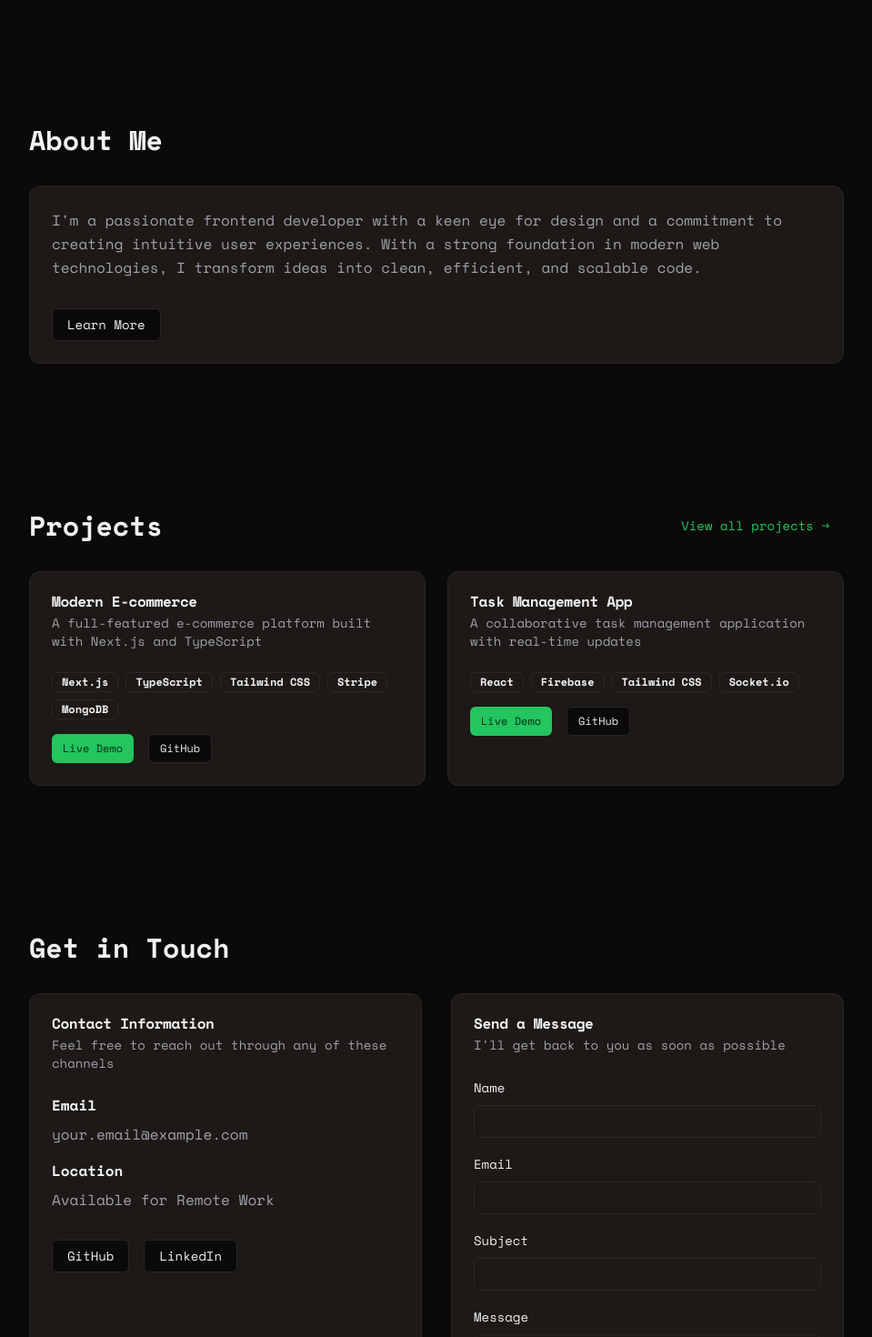
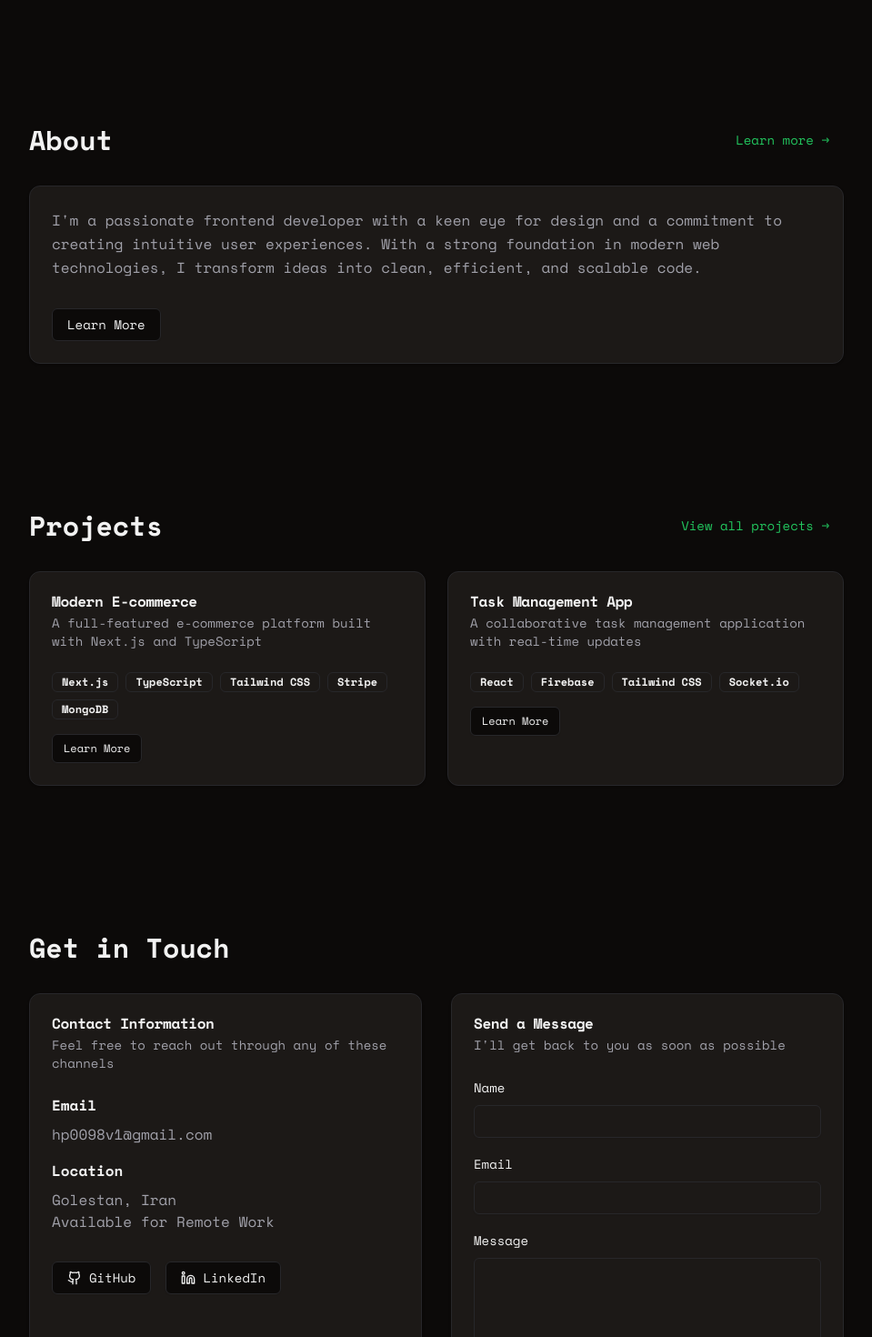
Before and after one commit to hp0098v1/portfolio, a Next.js app: page / in a window 1280 px wide. Shown: the part 680-2150 px from the top of the page at 91% size, without its empty margins (160-1119 px from the left). Built offline with nearby package versions, Linux system fonts and the light colour scheme.

Commit message:
fix home page

```diff
--- a/src/components/home/about-preview.tsx
+++ b/src/components/home/about-preview.tsx
@@ -6,7 +6,12 @@ export function AboutPreview() {
   return (
     <section className='py-20 px-4'>
       <div className='max-w-4xl mx-auto'>
-        <h2 className='text-3xl font-bold mb-8'>About Me</h2>
+        <div className='flex justify-between items-center mb-8'>
+          <h2 className='text-3xl font-bold'>About</h2>
+          <Button asChild variant='link'>
+            <Link href='/projects'>Learn more →</Link>
+          </Button>
+        </div>
         <Card>
           <CardContent className='p-6'>
             <p className='text-muted-foreground leading-relaxed mb-8'>
--- a/src/components/home/contact.tsx
+++ b/src/components/home/contact.tsx
@@ -1,4 +1,7 @@
 'use client';
+
+import { useState } from 'react';
+import { Github, Linkedin } from 'lucide-react';
 
 import { socialLinks } from '@/constants';
 import { Button } from '@/components/ui/button';
@@ -12,13 +15,11 @@ import {
 import { Input } from '@/components/ui/input';
 import { Label } from '@/components/ui/label';
 import { Textarea } from '@/components/ui/textarea';
-import { useState } from 'react';
 
 export function Contact() {
   const [formData, setFormData] = useState({
     name: '',
     email: '',
-    subject: '',
     message: '',
   });
 
@@ -63,6 +64,8 @@ export function Contact() {
               <div>
                 <h3 className='font-semibold mb-2'>Location</h3>
                 <p className='text-muted-foreground'>
+                  {socialLinks.location}
+                  <br />
                   Available for Remote Work
                 </p>
               </div>
@@ -73,7 +76,7 @@ export function Contact() {
                     target='_blank'
                     rel='noopener noreferrer'
                   >
-                    GitHub
+                    <Github /> GitHub
                   </a>
                 </Button>
                 <Button asChild variant='outline'>
@@ -82,7 +85,7 @@ export function Contact() {
                     target='_blank'
                     rel='noopener noreferrer'
                   >
-                    LinkedIn
+                    <Linkedin /> LinkedIn
                   </a>
                 </Button>
               </div>
@@ -122,17 +125,6 @@ export function Contact() {
                 </div>
 
                 <div className='space-y-2'>
-                  <Label htmlFor='subject'>Subject</Label>
-                  <Input
-                    id='subject'
-                    name='subject'
-                    value={formData.subject}
-                    onChange={handleChange}
-                    required
-                  />
-                </div>
-
-                <div className='space-y-2'>
                   <Label htmlFor='message'>Message</Label>
                   <Textarea
                     id='message'
--- a/src/components/home/hero.tsx
+++ b/src/components/home/hero.tsx
@@ -1,6 +1,7 @@
 import { socialLinks } from '@/constants';
 import { Button } from '@/components/ui/button';
 import Link from 'next/link';
+import { Github, Linkedin } from 'lucide-react';
 
 export function Hero() {
   return (
@@ -23,7 +24,7 @@ export function Hero() {
               target='_blank'
               rel='noopener noreferrer'
             >
-              GitHub
+              <Github /> GitHub
             </a>
           </Button>
           <Button asChild variant='outline'>
@@ -32,7 +33,7 @@ export function Hero() {
               target='_blank'
               rel='noopener noreferrer'
             >
-              LinkedIn
+              <Linkedin /> LinkedIn
             </a>
           </Button>
         </div>
--- a/src/components/home/projects-preview.tsx
+++ b/src/components/home/projects-preview.tsx
@@ -36,28 +36,9 @@ export function ProjectsPreview() {
                   ))}
                 </div>
                 <div className='flex gap-4'>
-                  {project.link && (
-                    <Button asChild size='sm' variant='default'>
-                      <a
-                        href={project.link}
-                        target='_blank'
-                        rel='noopener noreferrer'
-                      >
-                        Live Demo
-                      </a>
-                    </Button>
-                  )}
-                  {project.github && (
-                    <Button asChild size='sm' variant='outline'>
-                      <a
-                        href={project.github}
-                        target='_blank'
-                        rel='noopener noreferrer'
-                      >
-                        GitHub
-                      </a>
-                    </Button>
-                  )}
+                  <Button asChild size='sm' variant='outline'>
+                    <Link href={`/projects/${project.id}`}>Learn More</Link>
+                  </Button>
                 </div>
               </CardContent>
             </Card>
--- a/src/constants/index.ts
+++ b/src/constants/index.ts
@@ -17,11 +17,11 @@ export const navLinks = [
 ];
 
 export const socialLinks = {
-  github: "https://github.com/yourusername",
-  linkedin: "https://linkedin.com/in/yourusername",
+  github: "https://github.com/hp0098v1",
+  linkedin: "https://linkedin.com/in/hp0098v1",
   twitter: "https://twitter.com/yourusername",
-  email: "your.email@example.com",
-  location: "Your City, Country",
+  email: "hp0098v1@gmail.com",
+  location: "Golestan, Iran",
 };
 
 export const skills = {
```
Also changed, not shown: src/components/ui/button.tsx (+24 -24 lines).
